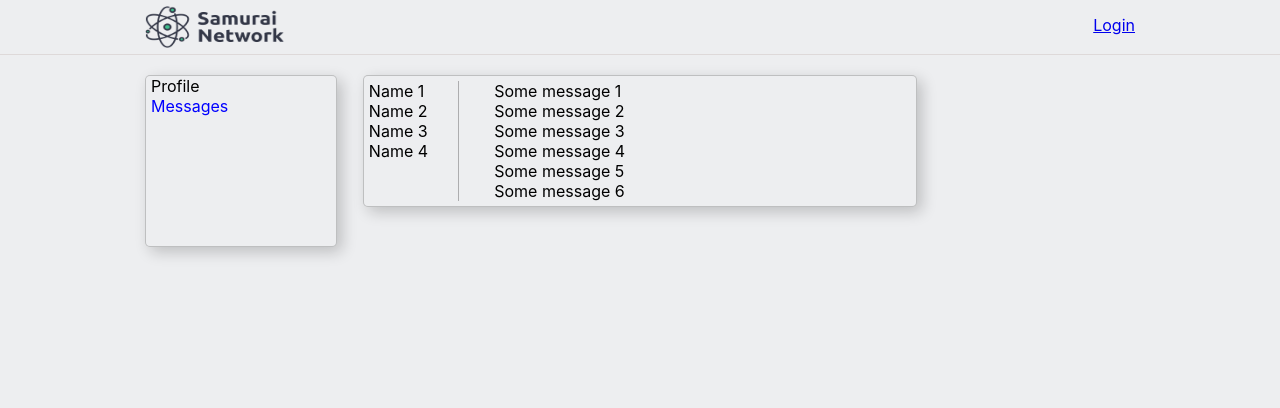
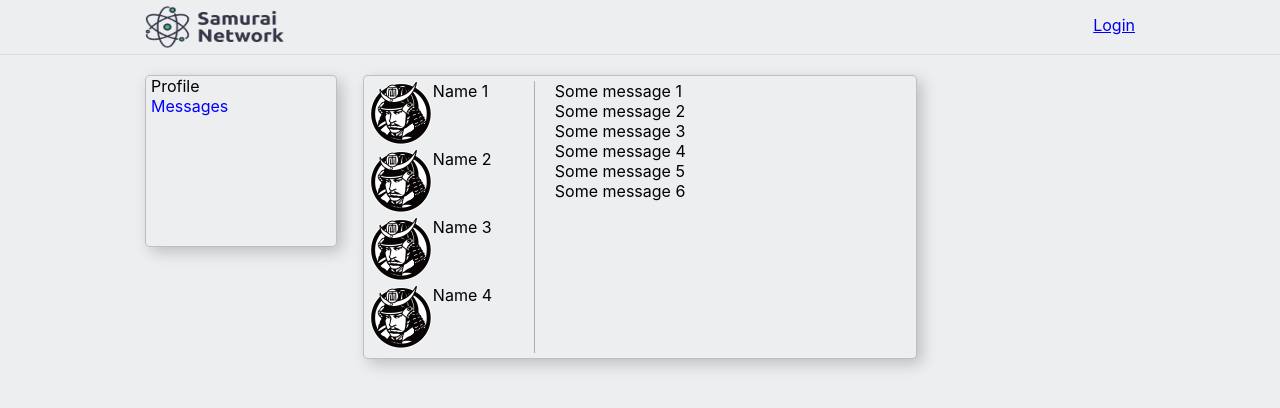
Before and after one commit to AndyFreeL/spa-social-react, a React (Create React App) app: page /dialogs in a window 1280 px wide. Shown: the top 408 px of the page. Built offline with nearby package versions, Linux system fonts and the light colour scheme.

Commit message:
added state.js

```diff
--- a/src/App.js
+++ b/src/App.js
@@ -5,15 +5,15 @@ import ProfileInfo from "./components/Profile/Profile";
 import Dialogs from "./components/Dialogs/Dialogs";
 import {BrowserRouter, Route} from "react-router-dom";
 
-const App = () => {
+const App = (props) => {
     return (
         <BrowserRouter>
             <div className="app-wrapper">
                 <Header/>
                 <Navbar/>
                 <div className="app-wrapper-content">
-                    <Route path="/profile" component={ProfileInfo}/>
-                    <Route path="/dialogs" component={Dialogs}/>
+                    <Route path="/profile" render={()=><ProfileInfo state={props.state.profilePage}/>}/>
+                    <Route path="/dialogs" render={()=><Dialogs state={props.state.dialogsPage}/>}/>
                 </div>
             </div>
         </BrowserRouter>
--- a/src/components/Dialogs/DialogItem/DialogItem.jsx
+++ b/src/components/Dialogs/DialogItem/DialogItem.jsx
@@ -1,5 +1,6 @@
 import s from './../Dialogs.module.css'
 import {NavLink} from "react-router-dom";
+import ava from '../../../assets/images/avatar.png'
 
 const DialogItem = (props) => {
 
@@ -7,7 +8,10 @@ const DialogItem = (props) => {
 
     return (
         <div className={s.dialog}>
+            <div className={s.contact}>
+            <div><img src={ava} alt=""/></div>
             <NavLink to={path} activeClassName={s.active}>{props.name}</NavLink>
+            </div>
         </div>
     )
 }
--- a/src/components/Dialogs/Dialogs.jsx
+++ b/src/components/Dialogs/Dialogs.jsx
@@ -4,24 +4,10 @@ import Message from "./Message/Message";
 
 const Dialogs = (props) => {
 
-    let dialogs = [
-        {id: 1, name: 'Name 1'},
-        {id: 2, name: 'Name 2'},
-        {id: 3, name: 'Name 3'},
-        {id: 4, name: 'Name 4'}
-    ];
 
-    let messages = [
-        {id: 1, message: "Some message 1"},
-        {id: 2, message: "Some message 2"},
-        {id: 3, message: "Some message 3"},
-        {id: 4, message: "Some message 4"},
-        {id: 5, message: "Some message 5"},
-        {id: 6, message: "Some message 6"}
-    ];
 
-    let dialogsElements = dialogs.map(d => <DialogItem name={d.name} id={d.id}/>);
-    let messagesElements = messages.map(m => <Message message={m.message}/>)
+    let dialogsElements = props.state.dialogs.map(d => <DialogItem name={d.name} id={d.id}/>);
+    let messagesElements = props.state.messages.map(m => <Message message={m.message}/>)
 
     return (
         <div className={s.content}>
--- a/src/components/Dialogs/Dialogs.module.css
+++ b/src/components/Dialogs/Dialogs.module.css
@@ -21,9 +21,13 @@
 }
 
 .dialog{
-    padding-right: 10px;
+    width: 150px;
+    padding-right: 15px;
 
 }
 .messages{
-    padding-left: 35px;
+    padding-left: 10px;
 }
+.contact{
+    display: flex;
+}
--- a/src/components/Dialogs/Message/Message.jsx
+++ b/src/components/Dialogs/Message/Message.jsx
@@ -2,7 +2,7 @@ import s from './../Dialogs.module.css'
 
 const Message = (props) => {
     return (
-        <div className={s.dialog}>{props.message}</div>
+        <div className={s.messages}>{props.message}</div>
     )
 }
 export default Message;
--- a/src/components/Profile/Profile.jsx
+++ b/src/components/Profile/Profile.jsx
@@ -2,22 +2,13 @@ import s from '../Profile/Profile.module.css'
 import MyPosts from "./MyPosts/MyPosts";
 import ProfileInfo from "./ProfileInfo/ProfileInfo";
 
-const Profile = () => {
-
-    let posts = [
-        {id:1, message:'Some text from post 1', likesCount: 23},
-        {id:2, message:'Some text from post 2Some text from post 2Some text from post ' +
-                '2Some text from post 2Some text from post 2Some text from post 2S', likesCount: 41},
-        {id:3, message:'Some text from post 1', likesCount: 21},
-        {id:4, message:'Some text from post 2Some text from post 2Some text from post 2Some text' +
-                ' from post 2Some text from post 2Some text from post 2S', likesCount: 61}
-    ];
+const Profile = (props) => {
 
     return (
 
         <div className={s.content}>
             <ProfileInfo/>
-            <MyPosts posts={posts}/>
+            <MyPosts posts={props.state.posts}/>
         </div>
 
     )
--- a/src/index.js
+++ b/src/index.js
@@ -3,9 +3,10 @@ import ReactDOM from 'react-dom';
 import './index.css';
 import App from './App';
 import reportWebVitals from './reportWebVitals';
+import state from './redux/state';
 
 ReactDOM.render(
-    <App/>, document.getElementById('root')
+    <App state={state}/>, document.getElementById('root')
 );
 
 // If you want to start measuring performance in your app, pass a function
--- /dev/null
+++ b/src/redux/state.js
@@ -0,0 +1,34 @@
+let state = {
+    profilePage: {
+        posts: [
+            {id: 1, message: 'Some text from post 1', likesCount: 23},
+            {
+                id: 2, message: 'Some text from post 2Some text from post 2Some text from post ' +
+                    '2Some text from post 2Some text from post 2Some text from post 2S', likesCount: 41
+            },
+            {id: 3, message: 'Some text from post 1', likesCount: 21},
+            {
+                id: 4, message: 'Some text from post 2Some text from post 2Some text from post 2Some text' +
+                    ' from post 2Some text from post 2Some text from post 2S', likesCount: 61
+            }
+        ],
+    },
+    dialogsPage:{
+        messages: [
+            {id: 1, message: "Some message 1"},
+            {id: 2, message: "Some message 2"},
+            {id: 3, message: "Some message 3"},
+            {id: 4, message: "Some message 4"},
+            {id: 5, message: "Some message 5"},
+            {id: 6, message: "Some message 6"}
+        ],
+        dialogs: [
+            {id: 1, name: 'Name 1'},
+            {id: 2, name: 'Name 2'},
+            {id: 3, name: 'Name 3'},
+            {id: 4, name: 'Name 4'}
+        ]
+    }
+}
+
+export default state;
```
Also changed, not shown: src/assets/images/avatar.png (added).
